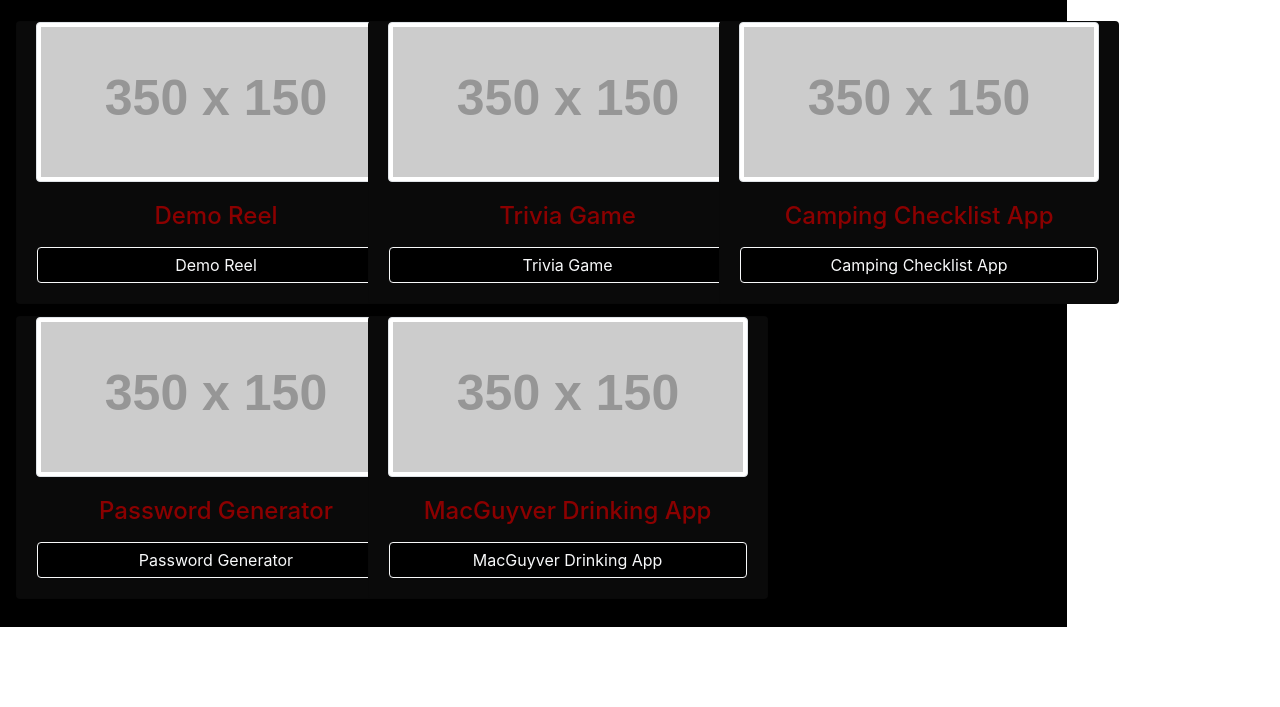
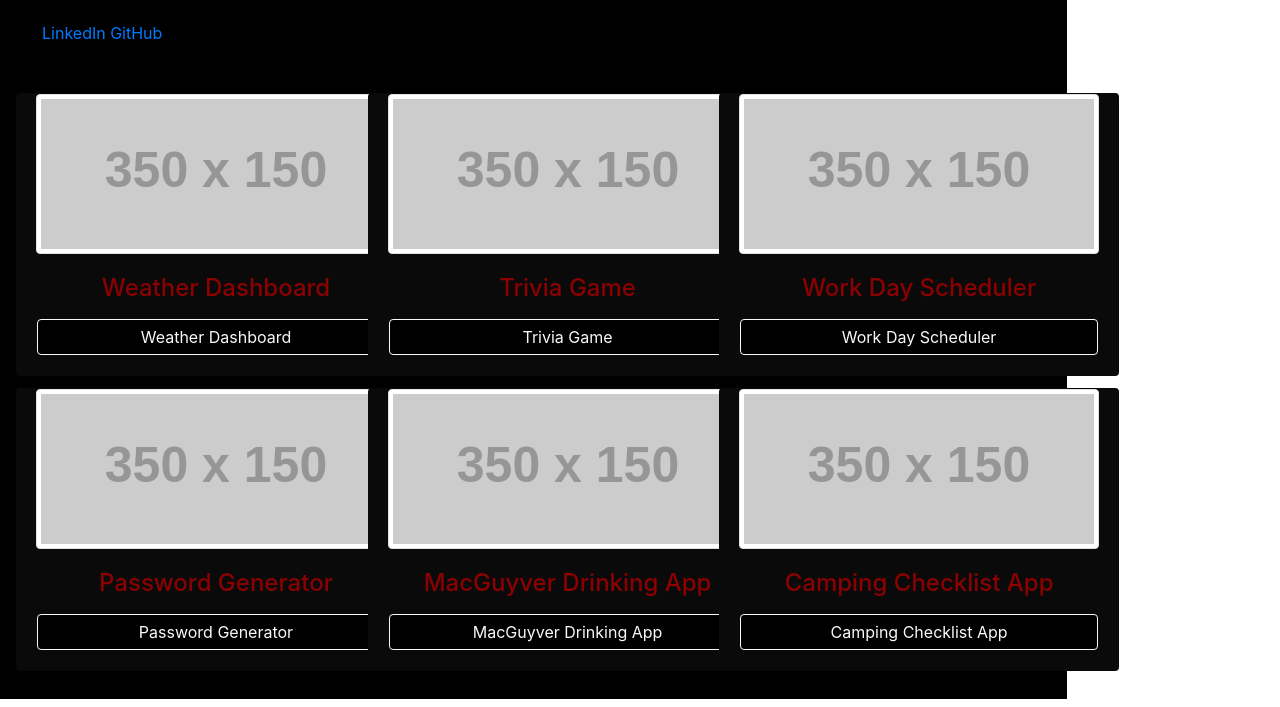
Before and after one commit to DiegoResendez/Responsive_Portfolio, a plain HTML site: page portfolio.html in a window 1280 px wide. Shown: the part 208-915 px from the top of the page. Before the commit the page ends 843 px from the top, so only its background shows below. Drawn offline with nearby package versions, Linux system fonts and the light colour scheme; placeholder pictures from the web are drawn by us.

Commit message:
updated index, portfolio, css

```diff
--- a/portfolio.html
+++ b/portfolio.html
@@ -6,20 +6,14 @@
   <meta name="viewport" content="width=device-width, initial-scale=1.0">
   <title>Portfolio Page</title>
 
-  <!-- comment shortcut = [CTRL] + K, [CTRL] + C-->
-  <!-- uncomment shortcut = [CTRL] + K, [CTRL] + U -->
-
   <!-- Bootstrap CSS -->
   <link rel="stylesheet" href="https://maxcdn.bootstrapcdn.com/bootstrap/4.0.0/css/bootstrap.min.css">
 
   <!-- This critical line points your HTML to the CSS file. Notice the "relative" pathway  -->
   <link rel="stylesheet" type="text/css" href="css/style.css">
   <!-- <link rel="stylesheet" type="text/css" href="css/reset.css"> -->
-  <!-- Plus TWO MORE -->
   <!-- <link rel="stylesheet" type="text/css" href="style2.css"> -->
   <!-- <link rel="stylesheet" type="text/css" href="style3.css"> -->
-
-
 
 </head>
 
@@ -33,9 +27,6 @@
         <a class="navbar-brand p-3 text-center" href="#">
           <h1> Diego Resendez </h1>
         </a>
-        <!-- <button class="navbar-toggler" type="button" data-toggle="collapse" data-target="#navbarSupportedContent" aria-controls="navbarSupportedContent" aria-expanded="false" aria-label="Toggle navigation">
-      <span class="navbar-toggler-icon"></span>
-    </button> -->
       </div>
       <div class="col-md col-sm-12"></div>
       <div class="col-md-5 col-sm-12 text-center" id="navbarSupportedContent">
@@ -60,32 +51,28 @@
     </div>
   </nav>
 
-  <!-- <div class="container max-width col-md-10 col-sm-12">
-    <div class="portfolioText">
-      <div class="container.fluid col-md-4 col-sm-12 p-3">
-        <a class="navbar-brand text-green w-100 bg-white text-center" href="#">
-          <h1> Portfolio </h1>
-        </a> -->
-
   <div class="container col-md-10 col-sm-12 p-3 my-sm-2 my-md-2">
     <div class="row text-success w-100 p-2 my-lg-2 text-left">
       <h1 class="display-4 col-md-5 col-sm-12">Portfolio</h1>
+    <div class="row text-success w-100 p-2 my-lg-2 text-left">
+      <ul>
+      <a href="linkedin.com/in/diegoresendez"> LinkedIn </a>
+      <a href="https://github.com/DiegoResendez"> GitHub </a>
+      </ul>
     </div>
+    </div>
+
     <div class="card-columns">
       <div class="card text-center" style="width:400px">
         <img src="http://placehold.it/350x150" alt="Placeholder" class="img-thumbnail">
-        <!-- <img class="card-img-top" src="img_avatar1.png" alt="Card image"> -->
-        <!-- <a href="https://placeholder.com"><img src="https://viaplaceholder.com/150"></a> -->
         <div class="card-body">
-          <h4 class="card-title">Demo Reel</h4>
+          <h4 class="card-title">Weather Dashboard</h4>
           <p class="card-text"></p>
-          <a href="https://drive.google.com/open?id=0B5E9H4JofSiRaXVnand6ODFpNGc" class="btn btn-primary btn-outline-light w-100">Demo Reel</a>
+          <a href="https://github.com/DiegoResendez/Weather_Dashboard" class="btn btn-primary btn-outline-light w-100">Weather Dashboard</a>
         </div>
       </div>
       <div class="card text-center" style="width:400px">
         <img src="http://placehold.it/350x150" alt="Placeholder" class="img-thumbnail">
-        <!-- <img class="card-img-top" src="img_avatar1.png" alt="Card image"> -->
-        <!-- <a href="https://placeholder.com"><img src="https://viaplaceholder.com/150"></a> -->
         <div class="card-body">
           <h4 class="card-title">Password Generator</h4>
           <p class="card-text"></p>
@@ -94,8 +81,6 @@
       </div>
       <div class="card text-center" style="width:400px">
         <img src="http://placehold.it/350x150" alt="Placeholder" class="img-thumbnail">
-        <!-- <img class="card-img-top" src="img_avatar1.png" alt="Card image"> -->
-        <!-- <a href="https://placeholder.com"><img src="https://viaplaceholder.com/150"></a> -->
         <div class="card-body">
           <h4 class="card-title">Trivia Game</h4>
           <p class="card-text"></p>
@@ -104,8 +89,6 @@
       </div>
       <div class="card text-center" style="width:400px">
         <img src="http://placehold.it/350x150" alt="Placeholder" class="img-thumbnail">
-        <!-- <img class="card-img-top" src="img_avatar1.png" alt="Card image"> -->
-        <!-- <a href="https://placeholder.com"><img src="https://viaplaceholder.com/150"></a> -->
         <div class="card-body">
           <h4 class="card-title">MacGuyver Drinking App</h4>
           <p class="card-text"></p>
@@ -114,8 +97,14 @@
       </div>
       <div class="card text-center" style="width:400px">
         <img src="http://placehold.it/350x150" alt="Placeholder" class="img-thumbnail">
-        <!-- <img class="card-img-top" src="img_avatar1.png" alt="Card image"> -->
-        <!-- <a href="https://placeholder.com"><img src="https://viaplaceholder.com/150"></a> -->
+        <div class="card-body">
+          <h4 class="card-title">Work Day Scheduler</h4>
+          <p class="card-text"></p>
+          <a href="https://github.com/DiegoResendez/Work_Day_Scheduler" class="btn btn-primary btn-outline-light w-100">Work Day Scheduler</a>
+        </div>
+      </div>
+      <div class="card text-center" style="width:400px">
+        <img src="http://placehold.it/350x150" alt="Placeholder" class="img-thumbnail">
         <div class="card-body">
           <h4 class="card-title">Camping Checklist App</h4>
           <p class="card-text"></p>
@@ -124,24 +113,7 @@
       </div>
     </div>
   </div>
-
-
-  </div>
-
-  <!-- Content here -->
-  <!-- <div class="card" style="width: 18rem;">
-          <img class="card-img-top" src=".../100px180/?text=Image cap" alt="Card image cap">
-          <div class="card-body">
-            <p class="card-text">Some quick example text to build on the card title and make up the bulk of the card's content.</p>
-          </div>
-        </div> -->
-
-
-
-  </div>
-
-
-
+</div>
 
 </body>
 
```
Also changed, not shown: index.html (+0 -2 lines), css/style.css (line endings or trailing spaces).
